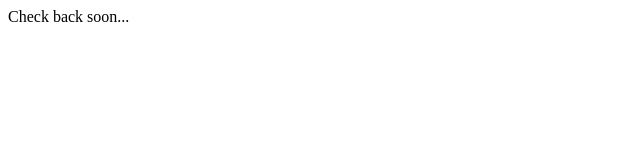
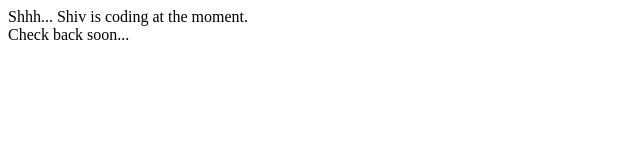
Before and after one commit to shivam268/shivam268.github.io, a plain HTML site: page index.html in a window 1280 px wide. Shown: the whole page, without its empty margins (0-640 px from the left). Drawn offline with Linux system fonts and the light colour scheme.

Commit message:
minor text change

```diff
--- a/index.html
+++ b/index.html
@@ -6,7 +6,10 @@
 </head>
 
 <body>
-    Check back soon...
+
+    Shhh... Shiv is coding at the moment.
+    <br/> Check back soon...
+
 </body>
 
 </html>
```
